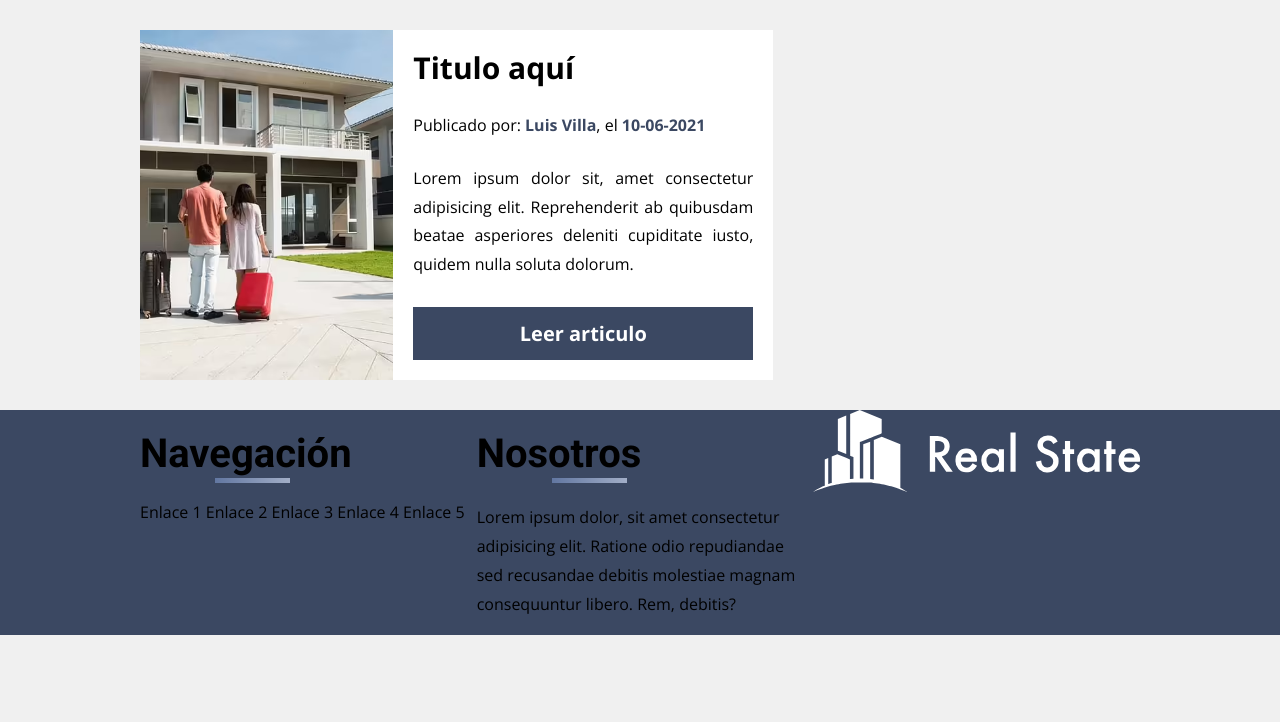
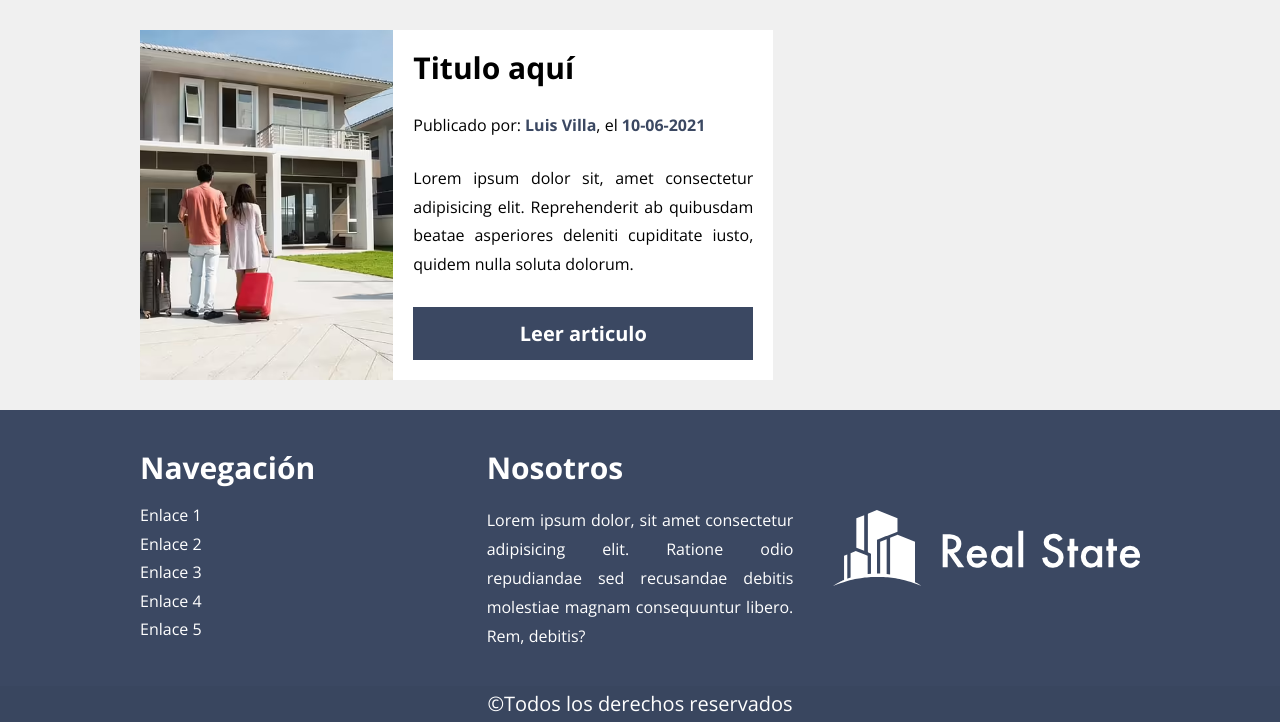
Before and after one commit to LuisVilla12/PR-RealStyle, a website: page index.html in a window 1280 px wide. Shown: the part 3139-3861 px from the top of the page. Before the commit the page ends 3774 px from the top, so only its background shows below. Drawn offline with nearby package versions, Linux system fonts and the light colour scheme.

Commit message:
v02 Footer

```diff
--- a/index.html
+++ b/index.html
@@ -191,7 +191,7 @@
     <footer class="footer">
         <div class="footer__contenido contenedor">
             <div class="footer__navegacion">
-                <h2 class="footer__heading">Navegación</h2>
+                <h3 class="footer__heading">Navegación</h3>
                 <nav class="footer_nav">
                     <a href="#" class="footer__enlace">Enlace 1</a>
                     <a href="#" class="footer__enlace">Enlace 2</a>
@@ -201,13 +201,16 @@
                 </nav>
             </div>
             <div class="footer__nosotros">
-                <h2 class="footer__heading">Nosotros</h2>
+                <h3 class="footer__heading">Nosotros</h3>
                 <p class="footer__texto-nosotros">Lorem ipsum dolor, sit amet consectetur adipisicing elit. Ratione odio repudiandae sed recusandae debitis molestiae magnam consequuntur libero. Rem, debitis?</p>
             </div>
             <div class="footer__logo">
                 <img src="build/img/logo.svg" alt="logo">
             </div>
         </div>
+        <div class="todos">
+            <p class="copy">&copy;Todos los derechos reservados</p>
+        </div>
     </footer>
     <script src="clases.js"></script>
 </body>
--- a/src/scss/iu/_footer.scss
+++ b/src/scss/iu/_footer.scss
@@ -4,7 +4,47 @@
     background-color: v.$primario;
     &__contenido {
         @include m.tablet {
-            @include m.grid(3, 1rem);
+            @include m.grid(3, 4rem);
+        }
+        padding: 2rem 0;
+    }
+    &__heading {
+        color: v.$blanco;
+        text-align: center;
+        @include m.tablet {
+            text-align: left;
         }
     }
+    &__enlace {
+        display: block;
+        margin-bottom: 1rem;
+        color: v.$blanco;
+        text-align: center;
+        @include m.tablet {
+            text-align: left;
+        }
+    }
+    &__texto-nosotros {
+        color: v.$blanco;
+        text-align: center;
+        @include m.tablet {
+            text-align: justify;
+        }
+    }
+    &__logo {
+        display: none;
+        @include m.tablet {
+            display: grid;
+            place-items: center;
+        }
+    }
+    .todos {
+        background-color: darken($color: v.$primario, $amount: 1);
+    }
+    .copy {
+        text-align: center;
+        margin: 0;
+        color: v.$blanco;
+        font-size: 2rem;
+    }
 }
```
Also changed, not shown: build/css/app.css, 1 other file.
